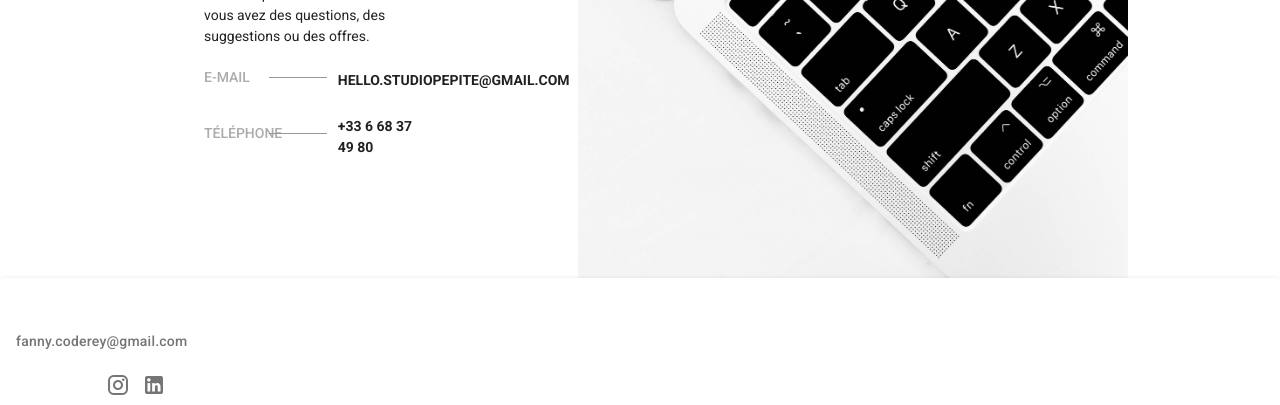
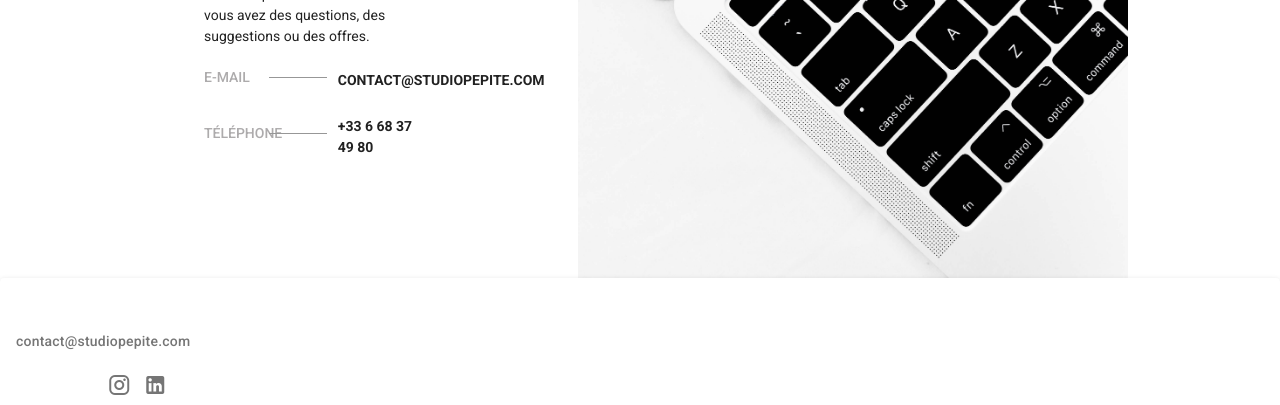
Before and after one commit to Melvinvmegen/studio-pepite, a Nuxt app: page /contact in a window 1280 px wide. Shown: the part 317-722 px from the top of the page. Built offline with nearby package versions, Linux system fonts and the light colour scheme.

Commit message:
UP (projects_filled) email change

```diff
--- a/components/Footer.vue
+++ b/components/Footer.vue
@@ -5,7 +5,7 @@
         v-card-title.white.pl-4
           .d-flex.flex-column.align-center(:class="{'justify-center': $vuetify.breakpoint.smAndDown, 'container': $vuetify.breakpoint.smAndDown}")
             v-spacer
-            a.email(href="mailto:fanny.coderey@gmail.com" data-cursor-hover data-cursor-mix-blend-mode="difference") fanny.coderey@gmail.com
+            a.email(href="mailto:contact@studiopepite.com" data-cursor-hover data-cursor-mix-blend-mode="difference") contact@studiopepite.com
             .icons.col-2
               v-btn(v-for='link in socialLinks' :key='link.id' icon='' data-cursor-hover data-cursor-mix-blend-mode="difference")
                 a(:href="link.href")
--- a/components/Navbar.vue
+++ b/components/Navbar.vue
@@ -24,7 +24,7 @@
             br
             .d-flex.justify-center.align-center(:class="{'flex-column': $vuetify.breakpoint.smAndDown}")
               h3.primary--text fanny coderey
-              a.email(href="mailto:fanny.coderey@gmail.com") fanny.coderey@gmail.com
+              a.email(href="mailto:contact@studiopepite.com") contact@studiopepite.com
               .icons
                 v-btn(v-for='link in socialLinks' :key='link.id' icon='')
                   a.icon-link(:href="link.href")
--- a/pages/contact/index.vue
+++ b/pages/contact/index.vue
@@ -14,7 +14,7 @@
                 | E-mail
               span.contact_details-separator.detail-separator
               span.contact_details-value.detail-value
-                | hello.studiopepite@gmail.com
+                | CONTACT@STUDIOPEPITE.COM
             .contact_details.detail
               span.contact_details-label.detail-label
                 | Téléphone
```
